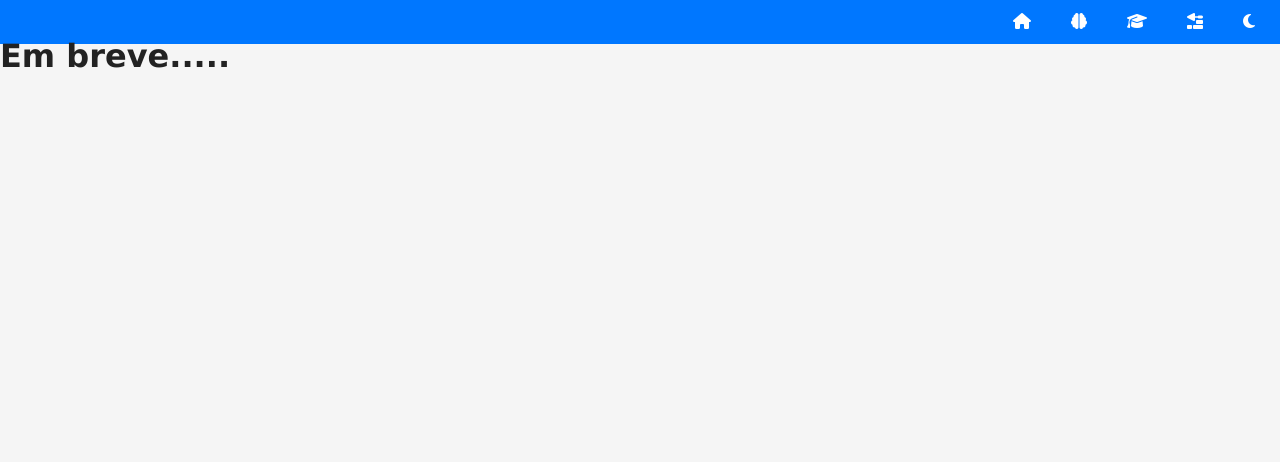
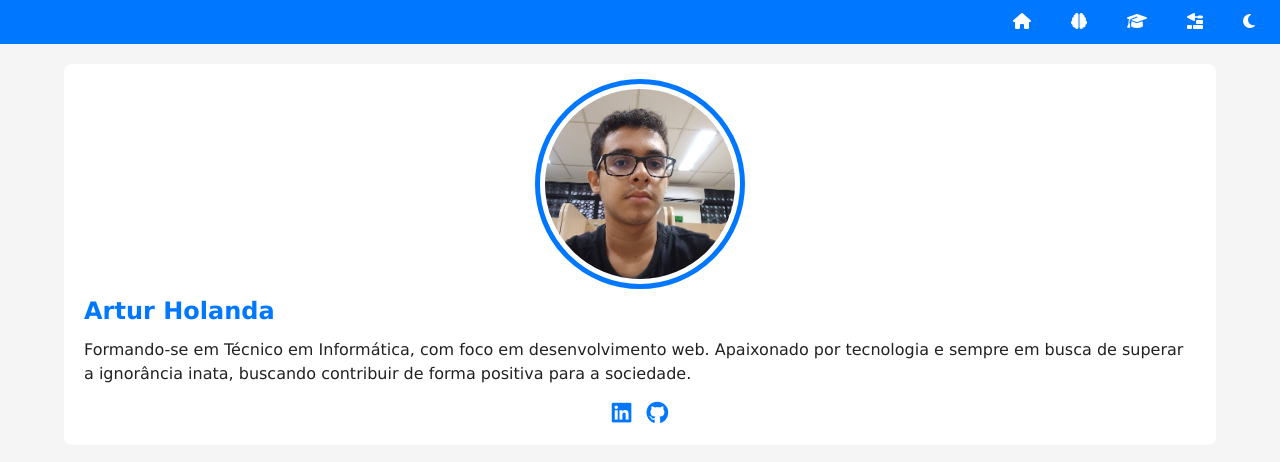
Before and after one commit to ArturH16/projeto-portfolio, a plain HTML site: page index.html in a window 1280 px wide. Drawn offline with Linux system fonts and the light colour scheme.

Commit message:
Atualização main

```diff
--- a/estilos/style.css
+++ b/estilos/style.css
@@ -59,3 +59,55 @@ header {
   background-color: var(--destaque-inverso);
   color: var(--destaque);
 }
+
+main {
+   display: grid;
+   grid-template-columns: auto 90vw auto;
+   gap: 20px;
+   margin-top: 20px;
+
+}
+
+#ficha {
+  background-color: var(--fundo-card);
+  padding: 20px;
+  border-radius: 8px;
+  grid-column: 2;
+}
+
+#ficha img {
+  display: block;
+  margin: auto;
+  margin-bottom: 15px;
+  width: 200px;
+  aspect-ratio: 1/1;
+  object-fit: cover;
+  border-radius: 50%;
+  border: 5px solid var(--fundo-card);
+  outline: 5px solid var(--destaque);
+}
+
+#ficha h1 {
+  color: var(--destaque);
+  text-align: left;
+  margin: 15px 0;
+  font-size: 1.5em;
+}
+
+#social{
+  display: flex;
+  justify-content: center;
+  align-items: center;
+  font-size: 1.4em;
+  gap: 15px;
+  margin-top: 15px;
+}
+
+#social a {
+  color: var(--destaque);
+  transition:  color .5s;
+}
+
+#social a:hover {
+  color: var(--destaque-inverso);
+}
--- a/index.html
+++ b/index.html
@@ -22,7 +22,19 @@
     </header>
 
     <main>
-        <h1>Em breve.....</h1>
+        <section id="ficha">
+            <img src="imagens/artur-perfil.jpg" alt="Artur Holanda" class="foto">
+            <h1>Artur Holanda</h1>
+            <p>Formando-se em Técnico em Informática, com foco em desenvolvimento web. Apaixonado por tecnologia e sempre em busca de superar a ignorância inata, buscando contribuir de forma positiva para a sociedade.</p>
+            <div id="social">
+                <a href="https://www.linkedin.com/in/artur-holanda-0b301432a/" target="_blank" rel="nofollow"><i class="fa-brands fa-linkedin"></i></a>
+                <a href= https://github.com/ArturH16 target="_blank" rel="nofollow"><i class="fa-brands fa-github"></i></a>
+            </div>
+        </section>
+
+        <section id="detalhes">
+
+        </section>
     </main>
 
     <footer>
```
